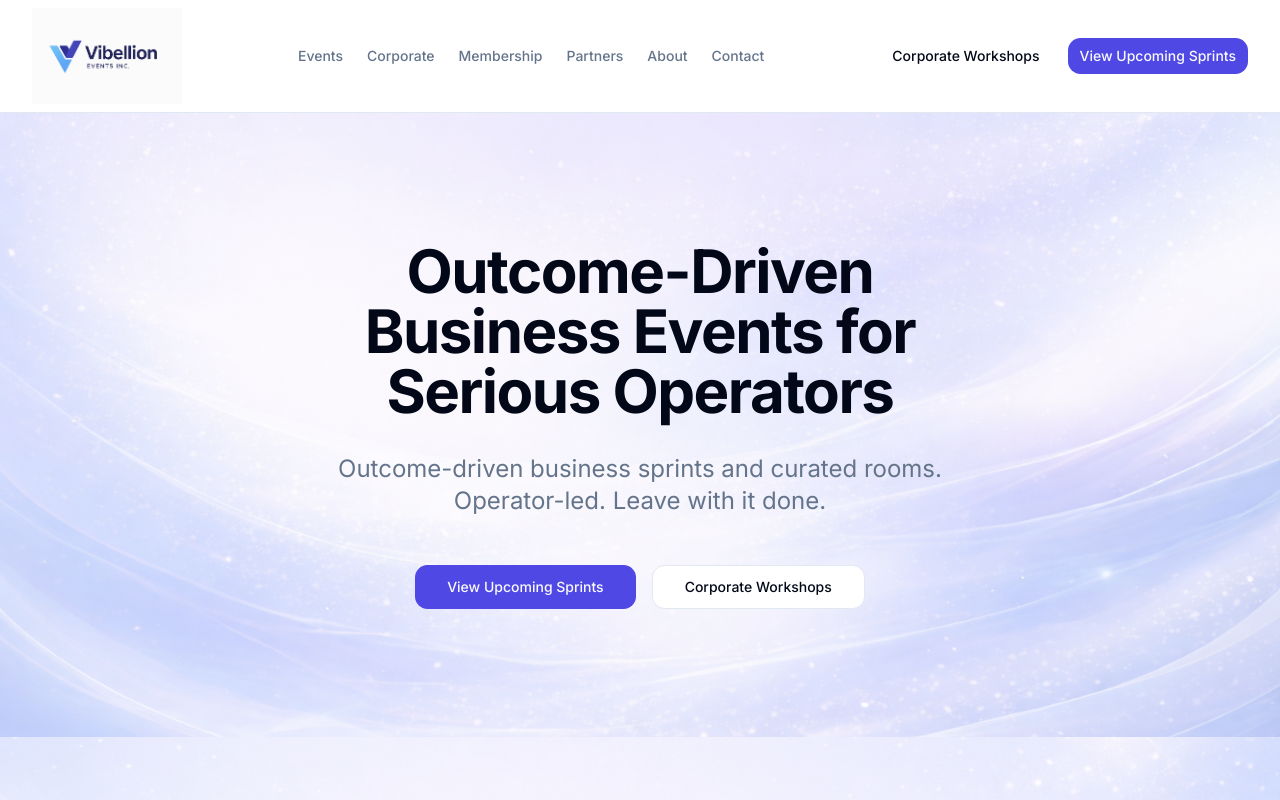
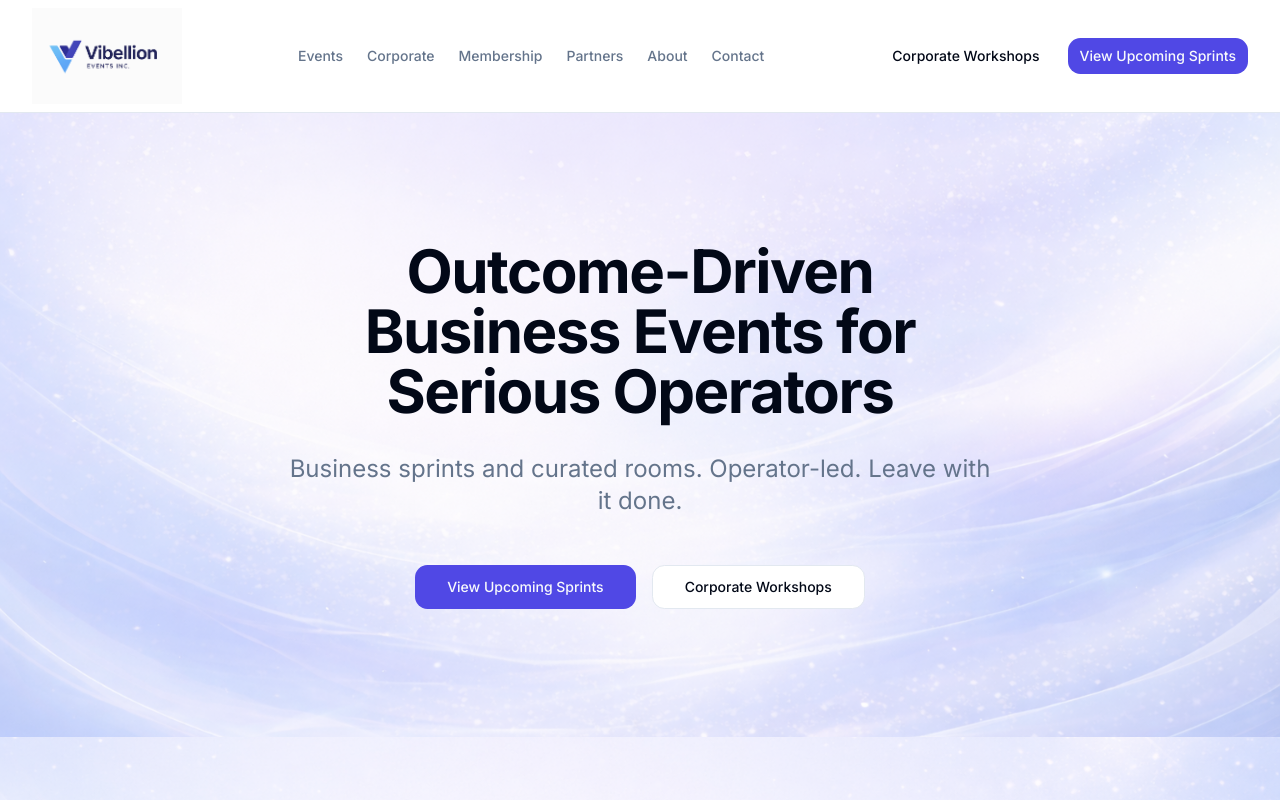
Before and after one commit to zamanmaruf/Vibellon-Events-Inc., a Next.js app: page / in a window 1280 px wide. Shown: the top 800 px of the page. Built offline with nearby package versions, Linux system fonts and the light colour scheme; no server answers.

Commit message:
Remove 'Outcome-driven' repetition from hero sub-headline

```diff
--- a/components/sections/Hero.tsx
+++ b/components/sections/Hero.tsx
@@ -15,7 +15,7 @@ export function Hero() {
           Outcome-Driven Business Events for Serious Operators
         </h1>
         <p className="text-xl md:text-2xl text-muted-foreground">
-          Outcome-driven business sprints and curated rooms. Operator-led. Leave with it done.
+          Business sprints and curated rooms. Operator-led. Leave with it done.
         </p>
         <div className="flex flex-col sm:flex-row gap-4 justify-center pt-4">
           <Button asChild size="lg">
```
